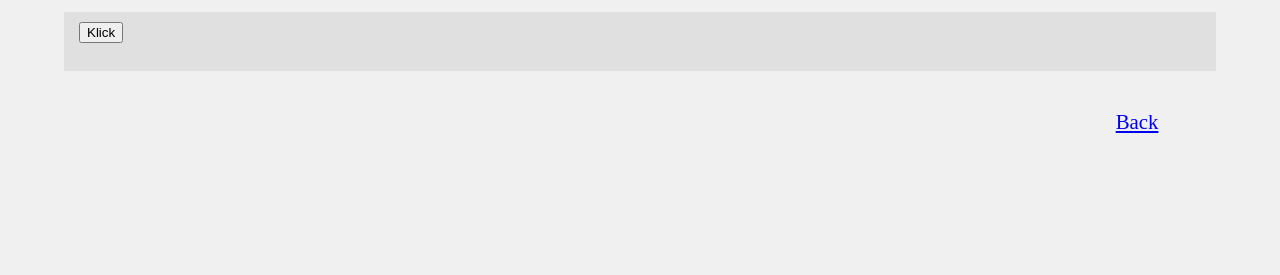
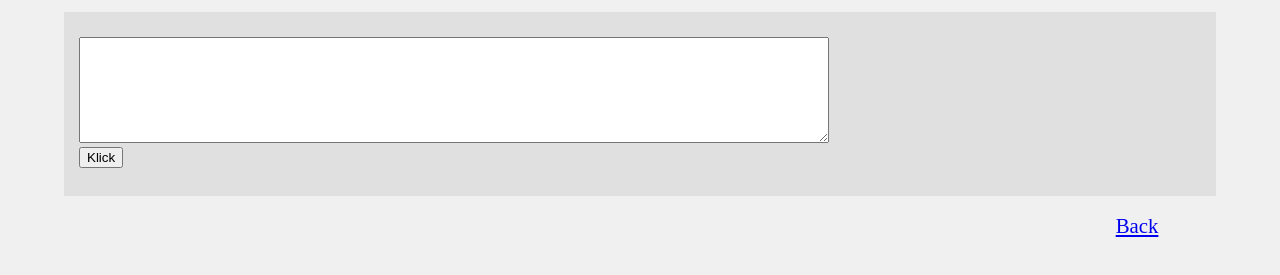
Before and after one commit to daFischer/HtmlTest, a plain HTML site: page part3.html in a window 1280 px wide. Shown: the part 55-330 px from the top of the page. Drawn offline with Linux system fonts and the light colour scheme; a web font is replaced by a local one.

Commit message:
kommentiermöglichkeit
mal einen smiley rein :dancer: :rabbit: :satisfied:

```diff
--- a/comments.js
+++ b/comments.js
@@ -1,6 +1,8 @@
 var buttonid = 0;
 
 function clickButton(i) {
+
+
 
 
 	// insert the new div into the clicked button's parent-div
@@ -9,9 +11,16 @@ function clickButton(i) {
 	// find out current depth of the parent div
 	var fb = parseInt(p.getAttribute("fizzbuzz"));
 
+	var newPara = document.createElement('p');
+	newPara.innerText = document.getElementById("textarea" + i ).value;
+	p.insertBefore(newPara, document.getElementById("textarea" + i ));
+	//p.removeChild(document.getElementById("textarea" + i ));
+
 	// create new div and change its order with the button
 	var newDiv = addComment(p, fb);
-	p.insertBefore(newDiv, document.getElementById("button" + i ));
+	p.insertBefore(newDiv, document.getElementById("textarea" + i ));
+
+	document.getElementById("textarea" + i ).value = "";
 
 }
 
@@ -19,7 +28,7 @@ function addComment(parentDiv, fb)
 {
 	// create a new div and fill it with a new button
 	var div = document.createElement('DIV');
-	div.innerHTML = '<button id="button' + buttonid + '" type="button" onclick="clickButton(' + buttonid + ')">Klick</button><br><br>';
+	div.innerHTML = '<textarea id="textarea' + buttonid + '"></textarea><br><button id="button' + buttonid + '" type="button" onclick="clickButton(' + buttonid + ')">Klick</button><br><br>';
 	div.classList.add("comment");
 
 	// append new div to given parentDiv
--- a/part3.html
+++ b/part3.html
@@ -22,9 +22,21 @@
 			padding-left:15px;
 		}
 		p {
-			text-align: right;
 			margin-right: 5%;
 			font-size: 130%;
+			margin-top: 0%;
+			float: top;
+		}
+		#back {
+			text-align: right;
+		}
+
+		textarea {
+			margin-top: 15px;
+			margin-right: 15px;
+			width: 66%;
+			height: 100px;
+			max-width: 66%;
 		}
 
 	</style>
@@ -37,7 +49,7 @@
 
 	<div id="container"></div>
 	<br>
-	<p><a href="index.html"> Back </a></p>
+	<p id="back"><a href="index.html"> Back </a></p>
 
 	<script type="text/javascript" src="comments.js"></script>
 </body>
```
